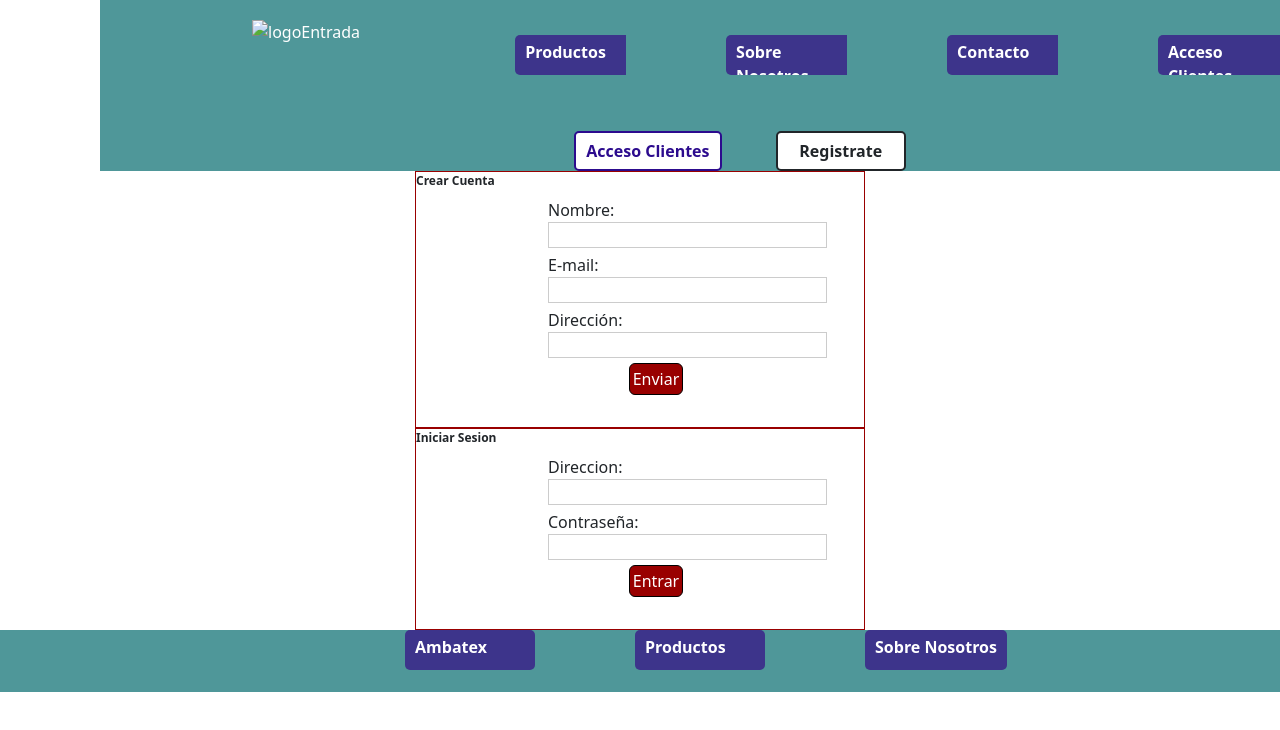
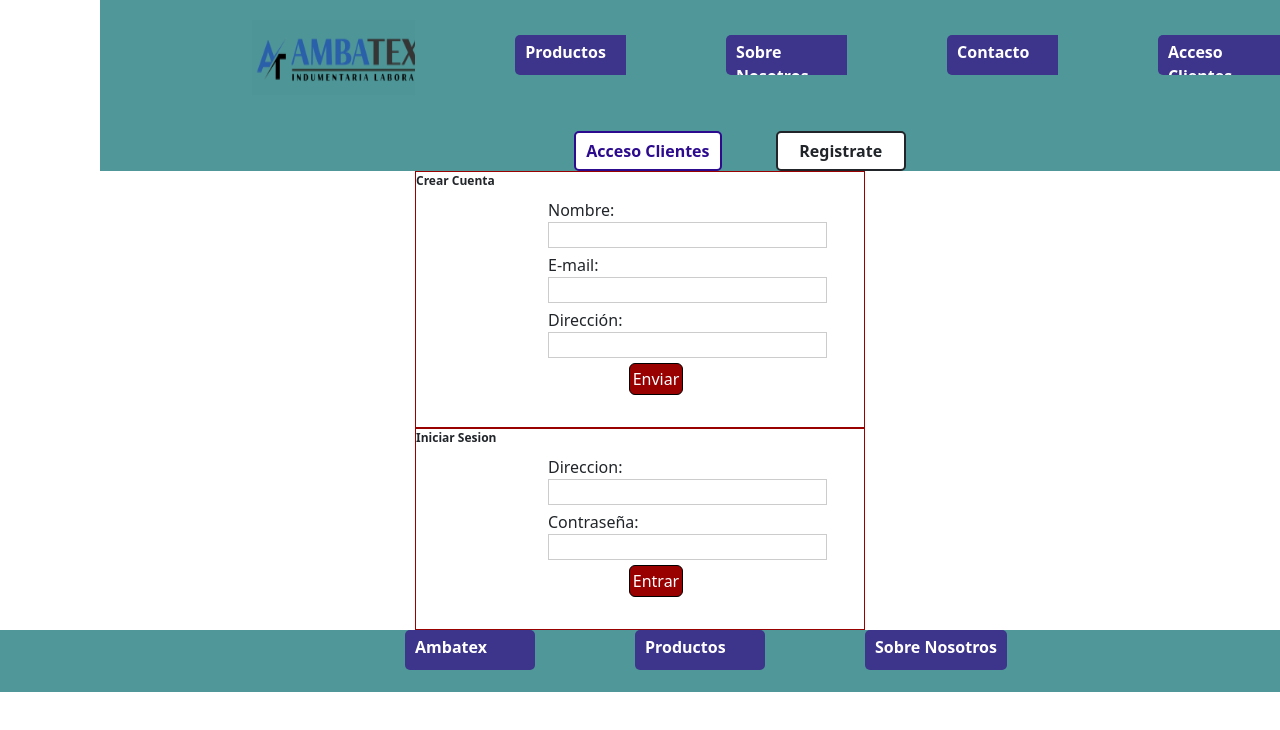
Before and after one commit to FederCoder95/PreEntrega3-AlvezFederico, a plain HTML site: page pages/accesoCliente.html in a window 1280 px wide. Drawn offline with nearby package versions, Linux system fonts and the light colour scheme; files that its build step writes are made by us from their sources; the site is published under a folder, as on GitHub Pages, so addresses that start at the root find nothing.

Commit message:
Update accesoCliente.html

```diff
--- a/pages/accesoCliente.html
+++ b/pages/accesoCliente.html
@@ -19,7 +19,7 @@
         <header>
           <nav class="nav">
             <ul class="main-menu">
-              <li><a href="../index.html"><img class="logoPrincipal" src="/img/imegen superior ambatex.png" alt="logoEntrada"> </a></li>
+              <li><a href="../index.html"><img class="logoPrincipal" src="../img/imegen superior ambatex.png" alt="logoEntrada"> </a></li>
               <li><a class="css-button-arrow--blue" href="./productos.html">Productos</a></li>
               <li><a class="css-button-arrow--blue" href="./sobre_nosotros.html">Sobre Nosotros</a></li>
               <li><a class="css-button-arrow--blue" href="./contacto.html">Contacto</a></li>
```
